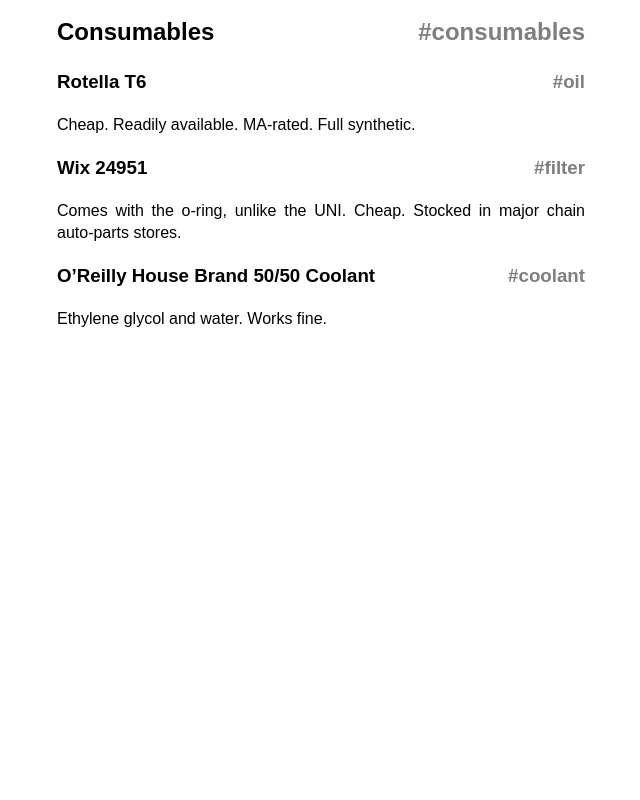
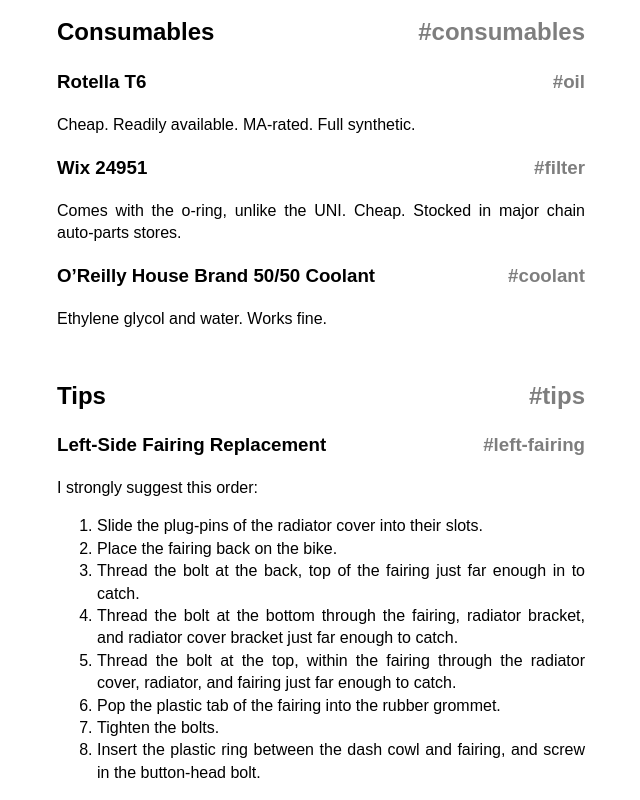
Before and after one commit to kemitchell/klr.kemitchell.com, a plain HTML site: page index.html in a window 1280 px wide. Shown: the part 4414-5214 px from the top of the page, without its empty margins (319-959 px from the left). Before the commit the page ends 4761 px from the top, so only its background shows below. Drawn offline with Linux system fonts and the light colour scheme.

Commit message:
Tip on replacing left fairing

```diff
--- a/index.html
+++ b/index.html
@@ -96,6 +96,21 @@
 
       <h3 id=coolant>O’Reilly House Brand 50/50 Coolant</h3>
       <p>Ethylene glycol and water.  Works fine.</p>
+
+      <h2 id=tips>Tips</h2>
+
+      <h3 id=left-fairing>Left-Side Fairing Replacement</h3>
+      <p>I strongly suggest this order:</p>
+      <ol>
+        <li>Slide the plug-pins of the radiator cover into their slots.</li>
+        <li>Place the fairing back on the bike.</li>
+        <li>Thread the bolt at the back, top of the fairing just far enough in to catch.</li>
+        <li>Thread the bolt at the bottom through the fairing, radiator bracket, and radiator cover bracket just far enough to catch.</li>
+        <li>Thread the bolt at the top, within the fairing through the radiator cover, radiator, and fairing just far enough to catch.</li>
+        <li>Pop the plastic tab of the fairing into the rubber grommet.</li>
+        <li>Tighten the bolts.</li>
+        <li>Insert the plastic ring between the dash cowl and fairing, and screw in the button-head bolt.</li>
+      </ol>
     </main>
   </body>
 </html>
```
